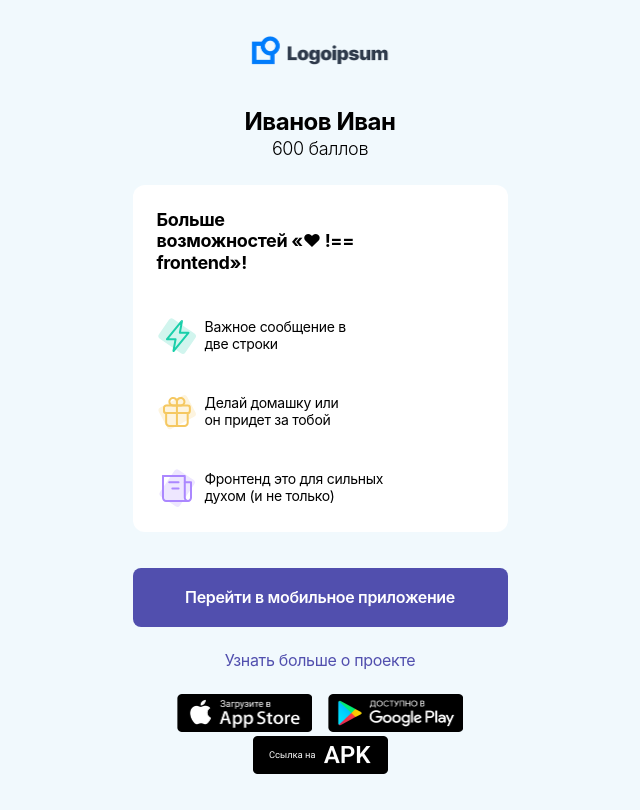
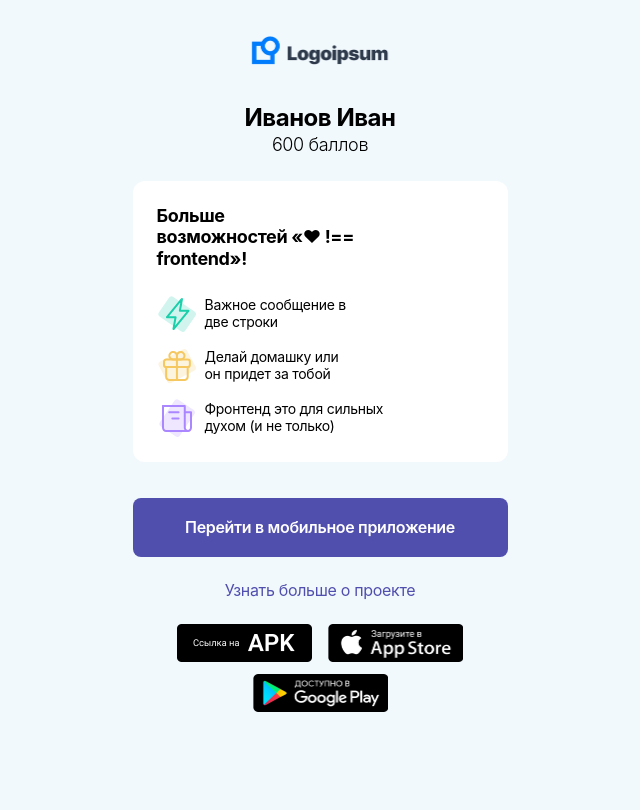
Before and after one commit to Minkuss/whiteSoft_lesson1, a plain HTML site: page index.html in a window 1280 px wide. Shown: the whole page, without its empty margins (320-960 px from the left). Drawn offline with Linux system fonts and the light colour scheme; a web font is replaced by a local one.

Commit message:
upd: заменил margin/padding на gap и поменял названия классов

```diff
--- a/index.css
+++ b/index.css
@@ -14,8 +14,15 @@ body {
   align-items: center;
   background: #F1F9FD;
   max-width: 375px;
-  padding: 32px 24px 32px 24px;
+  padding: 32px 24px;
   margin: 0 auto;
+  gap: 24px;
+}
+
+.header {
+  display: flex;
+  flex-direction: column;
+  gap: 32px;
 }
 
 .header__img {
@@ -37,7 +44,6 @@ body {
   font-weight: 700;
   line-height: 120%;
   letter-spacing: -0.02em;
-  margin-top: 32px;
 }
 
 .header__info span {
@@ -55,6 +61,7 @@ body {
   flex-direction: column;
   align-items: center;
   width: 100%;
+  gap: 24px;
 }
 
 .main__card {
@@ -64,7 +71,7 @@ body {
   background: #FFF;
   width: 100%;
   padding: 24px;
-  margin-top: 24px;
+  gap: 24px;
   box-sizing: border-box;
 }
 
@@ -83,12 +90,12 @@ body {
   list-style: none;
   display: flex;
   flex-direction: column;
-  gap: 1.125em;
-  padding-top: 24px;
+  gap: 12px;
 }
 
 .main__card ul li {
   display: flex;
+  gap: 8px;
 }
 
 .main__card ul li span {
@@ -101,7 +108,6 @@ body {
   letter-spacing: -0.28px;
   max-width: 150px;
   align-self: center;
-  padding-left: 8px;
 }
 
 .main__card ul li:nth-child(3) span {
@@ -114,15 +120,9 @@ body {
   letter-spacing: -0.28px;
   max-width: 200px;
   align-self: center;
-  padding-left: 8px;
 }
 
-.main__card ul li {
-  display: flex;
-  padding-top: 18px;
-}
-
-.main__a--animated {
+.main__btn {
   all: unset;
   cursor: pointer;
   border-radius: 8px;
@@ -136,21 +136,21 @@ body {
   letter-spacing: -0.32px;
   text-align: center;
   padding: 20px 30px;
-  margin-top: 36px;
+  margin-top: 12px;
   transition: 1s;
   align-self: stretch;
 }
 
-.main__a--animated:hover {
+.main__btn:hover {
   background: #413F8B;
 }
 
-.main__a--animated:active {
+.main__btn:active {
   transform: scale(0.95);
   transition: 0s;
 }
 
-.main__a {
+.main__link {
   all: unset;
   color: #514FAE;
   font-family: Inter;
@@ -160,26 +160,18 @@ body {
   line-height: 120%;
   letter-spacing: -0.32px;
   cursor: pointer;
-  margin-top: 24px;
 }
 
 .main__apps {
   list-style: none;
   display: flex;
-  flex-direction: column;
   align-items: center;
-  margin-top: 24px;
+  justify-content: center;
+  flex-wrap: wrap;
+  gap: 8px 16px;
 }
 
 .main__apps img {
   width: 135px;
   height: 38px;
 }
-
-.main__apps div {
-  display: flex;
-}
-
-.main__apps--google {
-  padding-left: 16px;
-}
--- a/index.html
+++ b/index.html
@@ -33,18 +33,14 @@
           </li>
         </ul>
       </div>
-      <a class="main__a--animated">Перейти в мобильное приложение</a>
-      <a class="main__a" href="#">Узнать больше о проекте</a>
+      <a class="main__btn">Перейти в мобильное приложение</a>
+      <a class="main__link" href="#">Узнать больше о проекте</a>
       <div class="main__apps">
-        <div>
-          <a href="https://www.google.ru"
-            ><img src="./assets/app_store.png"
-          /></a>
-          <a class="main__apps--google" href="https://www.google.ru"
-            ><img src="./assets/google_play.png"
-          /></a>
-        </div>
         <a href="https://www.google.ru"><img src="./assets/apk.png" /></a>
+        <a href="https://www.google.ru"><img src="./assets/app_store.png" /></a>
+        <a class="main__apps--google" href="https://www.google.ru"
+          ><img src="./assets/google_play.png"
+        /></a>
       </div>
     </main>
   </body>
```
